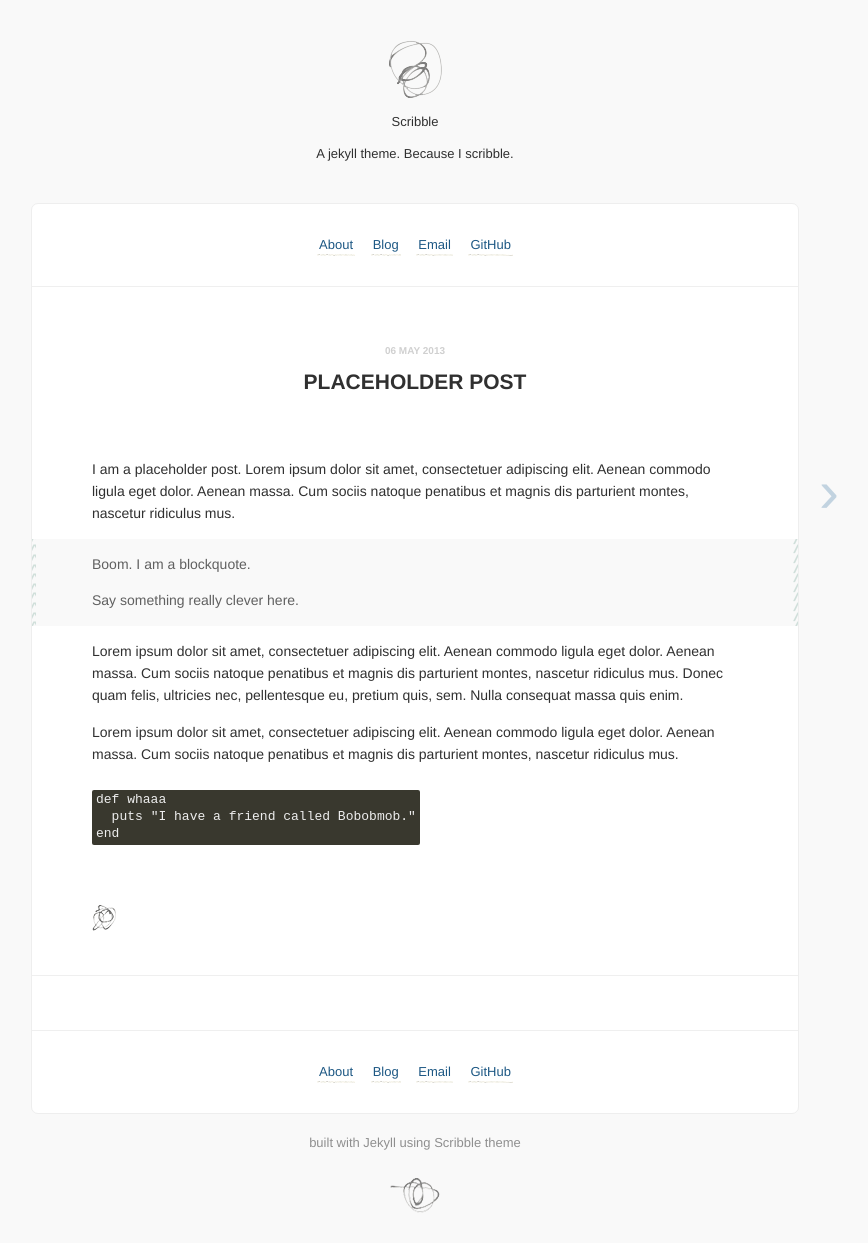
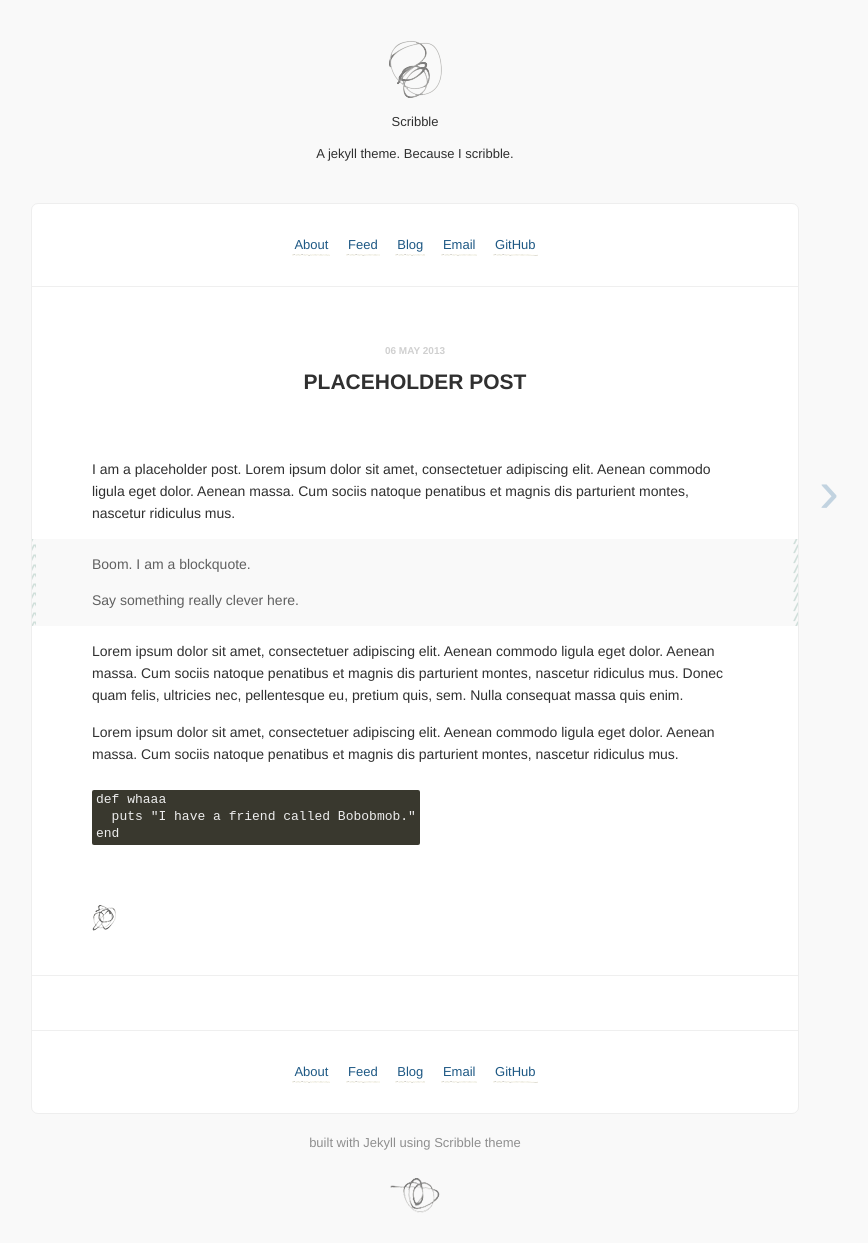
Before and after one commit to chloerei/writings, a Jekyll site: the page built from _posts/2013-05-06-more-post.md, in a window 1280 px wide. Shown: the whole page, without its empty margins (225-1093 px from the left). Built offline with Jekyll 4.4.1, drawn with Linux system fonts in a browser that asks for light colours; Markdown is read by kramdown in place of the engine named in the settings; comment, search, counter and statistics services are not loaded.

Commit message:
change default links

```diff
--- a/_config.yml
+++ b/_config.yml
@@ -9,14 +9,16 @@ google_analytics_id: # set tracking, UA-XXXX-Y.
 links:
   - name:         About
     url:          /about
+  - name:         Feed
+    url:          /feed.xml
   - name:         Blog
-    url:          http://muan.co
+    url:          http://chloerei.com
     external:     true
   - name:         Email
-    url:          mailto:hello@muan.co
+    url:          mailto:chloerei@gmail.com
     external:     true
   - name:         GitHub
-    url:          http://github.com/muan
+    url:          http://github.com/chloerei/scribble
     external:     true
 
 pygments:         true
```
